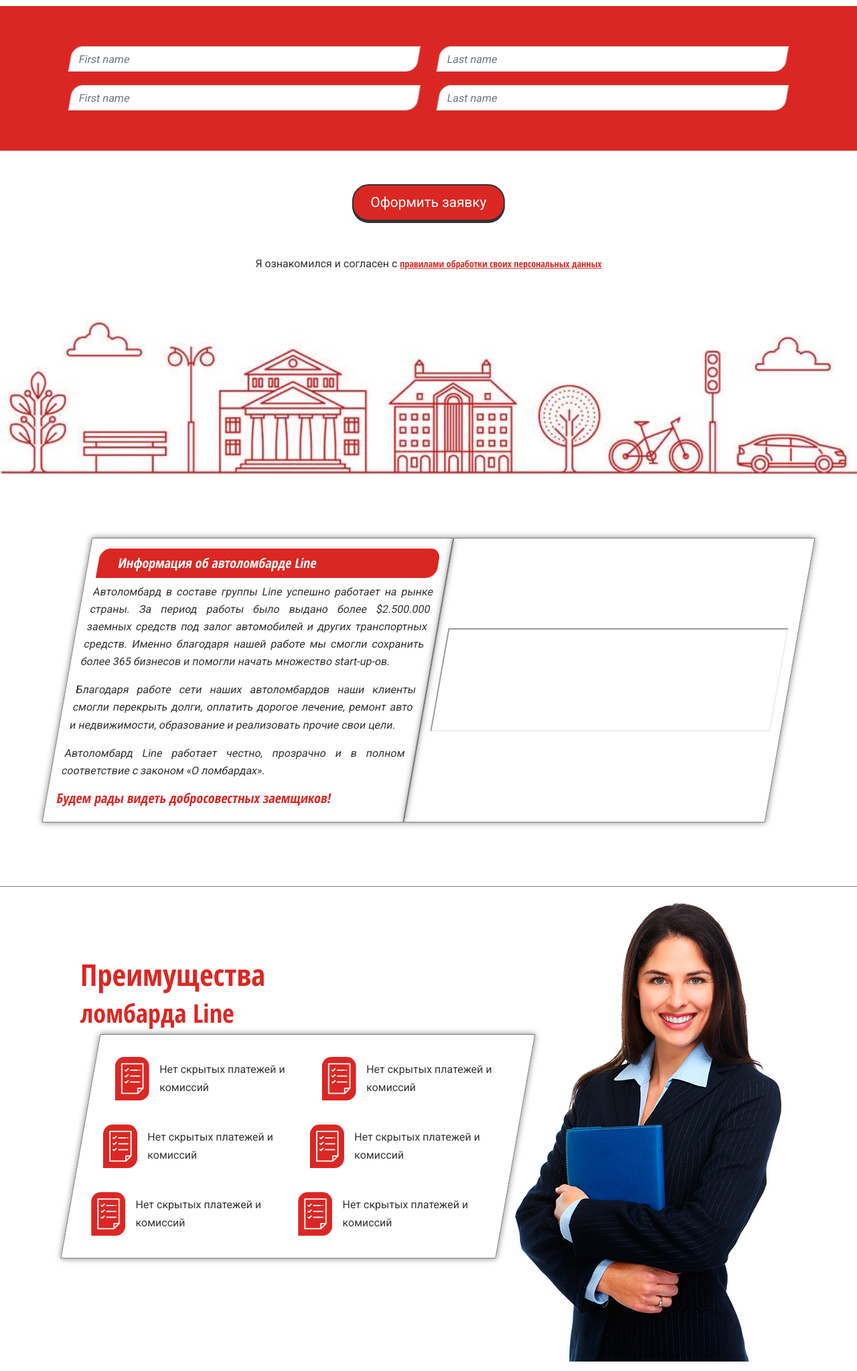
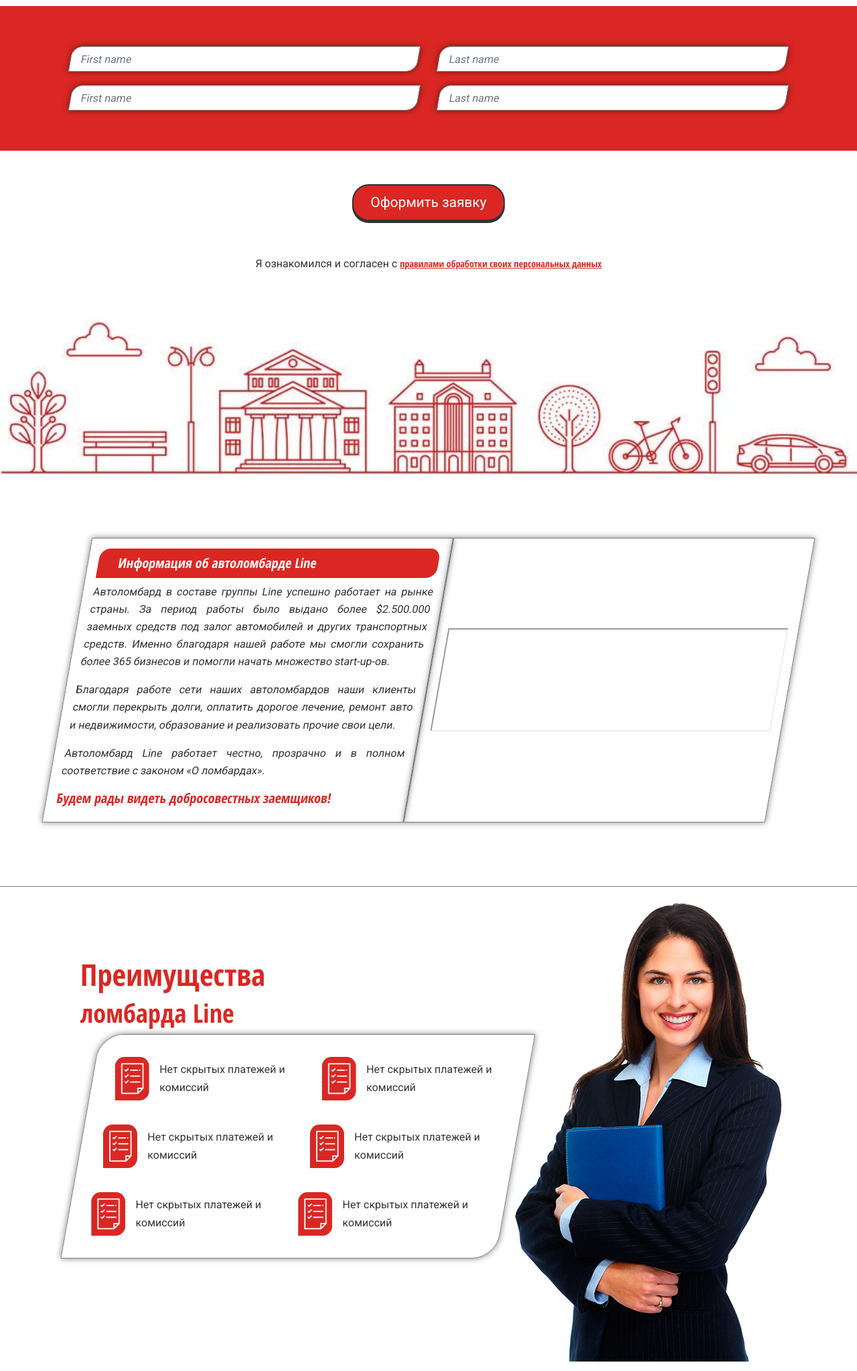
Before and after one commit to MichaelKirilovskiy/autopawn, a plain HTML site: page index.html in a window 1280 px wide. Shown: the part 1980-4027 px from the top of the page at 67% size. Drawn offline with Linux system fonts and the light colour scheme; grey boxes are pictures that could not be loaded.

Commit message:
new skew

```diff
--- a/index.html
+++ b/index.html
@@ -220,18 +220,18 @@
                             <form>
                                 <div class="row form_row">
                                     <div class="col col-8 col-sm-6">
-                                        <input type="text" class="form-control" placeholder="First name">
+                                        <input type="text" class="skew form-control" placeholder="First name">
                                     </div>
                                     <div class="col col-8 col-sm-6">
-                                        <input type="text" class="form-control" placeholder="Last name">
+                                        <input type="text" class="skew form-control" placeholder="Last name">
                                     </div>
                                 </div>
                                 <div class="row form_row">
                                     <div class="col col-8 col-sm-6">
-                                        <input type="text" class="form-control" placeholder="First name">
+                                        <input type="text" class="skew form-control" placeholder="First name">
                                     </div>
                                     <div class="col col-8 col-sm-6">
-                                        <input type="text" class="form-control" placeholder="Last name">
+                                        <input type="text" class="skew form-control" placeholder="Last name">
                                     </div>
                                 </div>
                             </form>
@@ -462,7 +462,7 @@
               <section class="map">
                   <div class="container-fluid map_container_fluid">
                     <div class="container map_container">
-                        <div class="contact col-12 col-sm-12 col-md-12 col-lg-4">
+                        <div class="skew contact col-12 col-sm-12 col-md-12 col-lg-4">
                             <p class="adreses">Адрес: г.Саратов, ул. Ленина, 50, офю 608</p>
                             <p class="phone">0(000)0000000<br>0(000)0000000</p>
                             <p class="email">line@line.ru</p>
@@ -484,9 +484,6 @@
                         <p>Общество с ограниченной ответственностью ЛОМБАРД «Line», Лиц. 0000000000000. Банк-партнер АО «БАНК», лицензия №0000.</p>
                         <p>Юридический адрес:г. Саратов, ул. Ленина д. 50, офис 608</p>
                         <p>Откройте отделение Line в своем городе:</p>
-                        <div class="footer_button main_button">
-                            <div class="btn btn_primary">Узнать подробнее</div>
-                        </div>
                         <p>Информационные материалы, размещенные на сайте, носят справочный характер и не являются публичной офертой</p>
                     </div>
                     <div class="column footer_column col-12 col-sm-12 col-md-12 col-lg-4">
--- a/sass/modules/_advantages.scss
+++ b/sass/modules/_advantages.scss
@@ -30,6 +30,11 @@
         max-width: 650px;
         min-height: 500px;
 
+        .advantages_gallery_row{
+
+            border-radius: 35px 0 35px 0;
+        }
+
         .advantages_gallery_item{
             display: flex;
             padding: 18px;
--- a/sass/modules/_form.scss
+++ b/sass/modules/_form.scss
@@ -32,6 +32,10 @@
             .form_row{
                 justify-content: center;
                 padding: 10px 10px;
+
+                input{
+
+                }
             }
 
         }
--- a/sass/modules/_map.scss
+++ b/sass/modules/_map.scss
@@ -25,6 +25,7 @@
         background-color: $color-text-nav;
         border-radius: 30px;
         padding: 30px;
+        border-radius: 35px 0 35px 0;
 
         .email{
 
```
Also changed, not shown: css/style.min.css, 1 other file.
